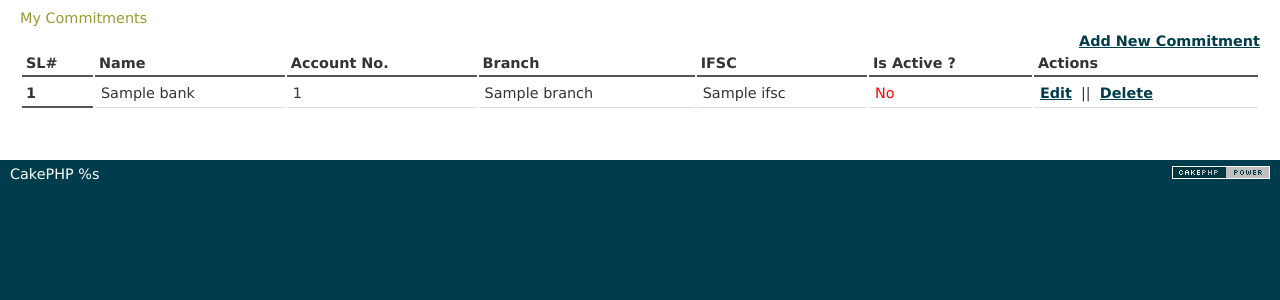
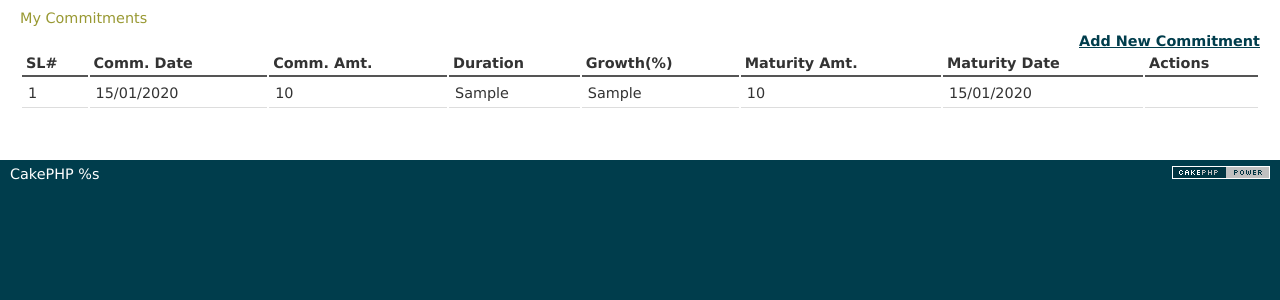
Before and after one commit to deb882003/treat, a CakePHP app: the page made by app/View/Commitments/index.ctp in a window 1280 px wide. Shown: the part 47-347 px from the top of the page. Run offline with PHP 8.4 and a stand-in for CakePHP, Linux system fonts and the light colour scheme; the template is opened without the code that fills it: most values are stand-ins (such as "Sample title", 1, 10 or a date in 2020); data that the repository does not hold is empty; some libraries are stand-ins or nearby versions.

```diff
--- a/app/View/Commitments/index.ctp
+++ b/app/View/Commitments/index.ctp
@@ -14,11 +14,12 @@ echo $this->Html->link('Add New Commitment',array(
     <thead>
       <tr>
         <th>SL#</th>
-        <th>Name</th>
-        <th>Account No.</th>
-        <th>Branch</th>
-        <th>IFSC</th>
-        <th>Is Active ?</th>
+        <th>Comm. Date</th>
+        <th>Comm. Amt.</th>
+        <th>Duration</th>
+        <th>Growth(%)</th>
+        <th>Maturity Amt.</th>
+        <th>Maturity Date</th>
         <th>Actions</th>
        </tr>
      </thead>
@@ -29,33 +30,20 @@ foreach($datas as $data){
   $i++;
  ?>
        <tr>
-         <th scope="row"><?php echo $i; ?></th>
-         <td><?php echo $data['Bank']['name']; ?></td>
-         <td><?php echo $data['Bank']['account_no']; ?></td>
-         <td><?php echo $data['Bank']['branch']; ?></td>
-         <td><?php echo $data['Bank']['ifsc']; ?></td>
+         <td scope="row"><?php echo $i; ?></td>
+         <td><?php echo date("d/m/Y",strtotime($data['Commitment']['commitment_date'])); ?></td>
+         <td><?php echo $data['Commitment']['commitment_amount']; ?></td>
+         <td><?php echo $data['Commitment']['deposit_days']; ?></td>
+         <td><?php echo $data['Commitment']['return_per']; ?></td>
+         <td><?php echo $data['Commitment']['return_amount']; ?></td>
          <td>
 <?php
-if($data['Bank']['is_active'] == 1){
-  echo "<font color=green>Yes</font>";
-}else{
-  echo "<font color=red>No</font>";
-}
+    echo date("d/m/Y",strtotime($data['Commitment']['return_date']));
  ?>
          </td>
          <td>
 <?php
-    echo $this->Html->link('Edit',array(
-      'controller'=>'banks',
-      'action'=>'edit',
-       $data['Bank']['code']
-    ));
-    echo "&nbsp;&nbsp;||&nbsp;&nbsp;";
-    echo $this->Html->link('Delete',array(
-      'controller'=>'banks',
-      'action'=>'delete',
-      $data['Bank']['code']
-    ));
+
  ?>
          </td>
        </tr>
```
